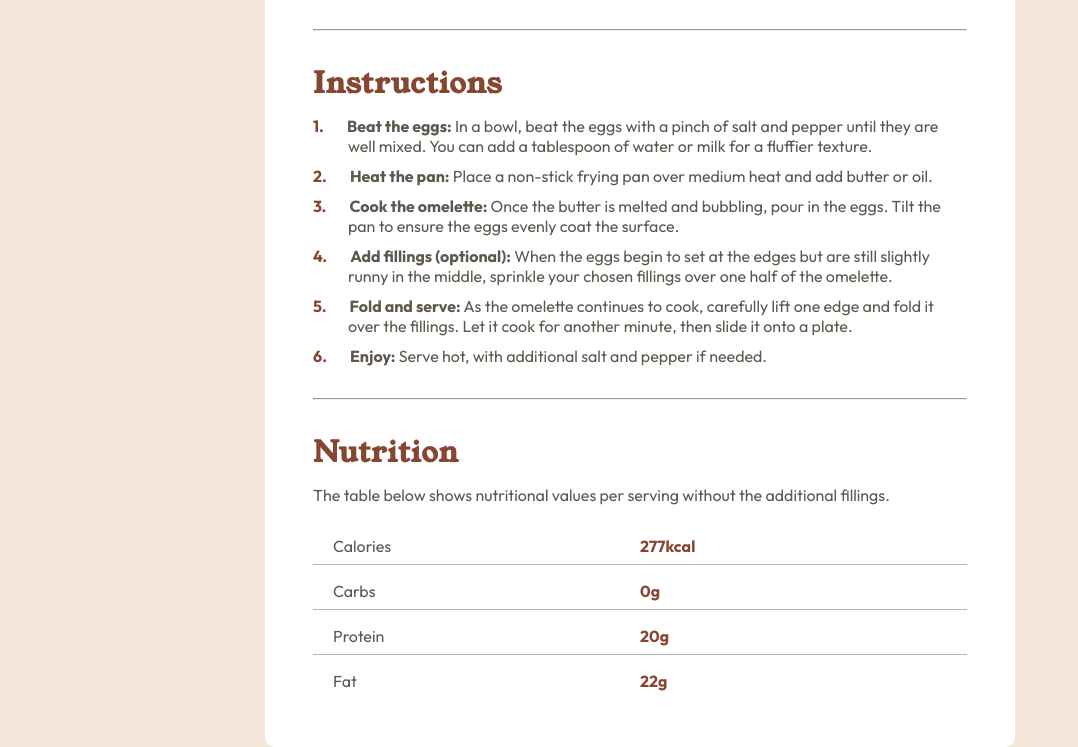
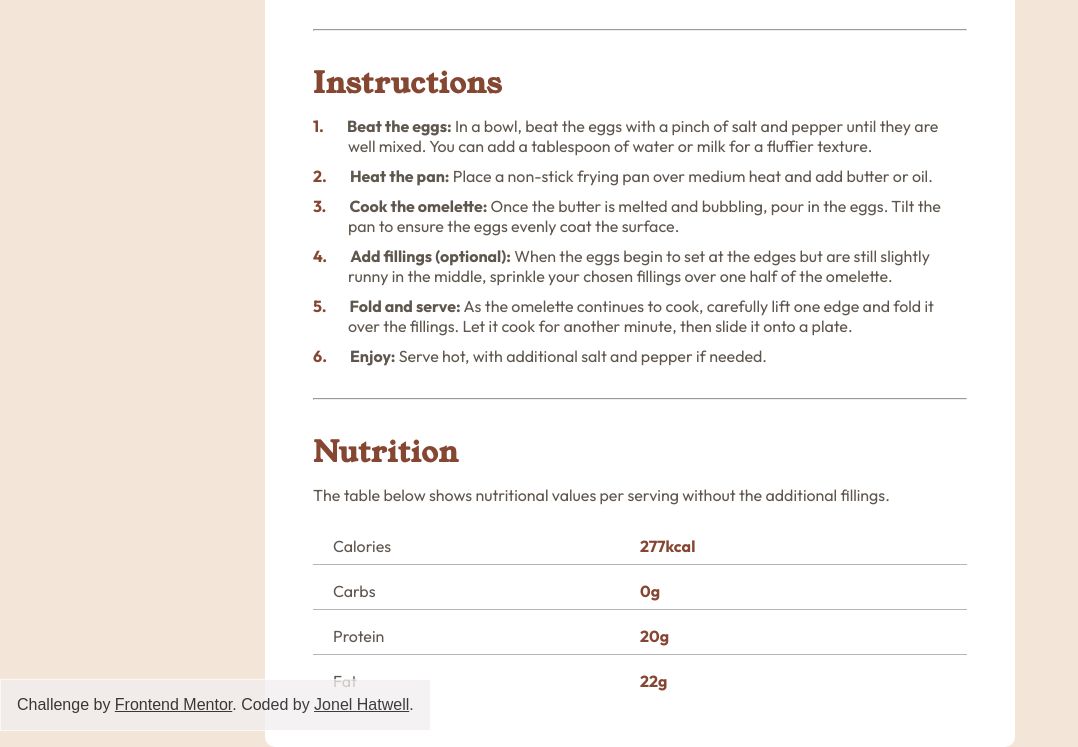
Before and after one commit to hatwell-jonel/frontendmentor-recipeUI-newbie, a website: page index.html in a window 1280 px wide. Shown: the part 933-1680 px from the top of the page, without its empty margins (0-1078 px from the left). Drawn offline with nearby package versions, Linux system fonts and the light colour scheme.

Commit message:
added attribution

```diff
--- a/index.html
+++ b/index.html
@@ -50,6 +50,12 @@
         </section>
 
     </div>
+  </div>
+
+
+  <div class="attribution">
+    Challenge by <a href="https://www.frontendmentor.io?ref=challenge" target="_blank">Frontend Mentor</a>.
+    Coded by <a href="https://www.linkedin.com/in/jonel-hatwell/">Jonel Hatwell</a>.
   </div>
 
   <script src="https://code.jquery.com/jquery-3.7.1.min.js" integrity="sha256-/JqT3SQfawRcv/BIHPThkBvs0OEvtFFmqPF/lYI/Cxo=" crossorigin="anonymous"></script>
@@ -133,9 +139,5 @@
 
 <!--
 
-  <div class="attribution">
-    Challenge by <a href="https://www.frontendmentor.io?ref=challenge" target="_blank">Frontend Mentor</a>.
-    Coded by <a href="#">Your Name Here</a>.
-  </div>
 
  -->
--- a/styles/scss/index.scss
+++ b/styles/scss/index.scss
@@ -8,3 +8,22 @@
 }
 
 @import "./recipe";
+
+
+
+.attribution{
+    border: 1px solid white;
+    position: absolute;
+    padding: 1rem;
+    bottom: 1rem;
+    background-color: rgb(241, 239, 239);
+    opacity: .76;
+
+    a{
+        color: black;
+
+        &:visited{
+            color: chocolate;
+        }
+    }
+}
```
Also changed, not shown: styles/css/index.css, 1 other file.
